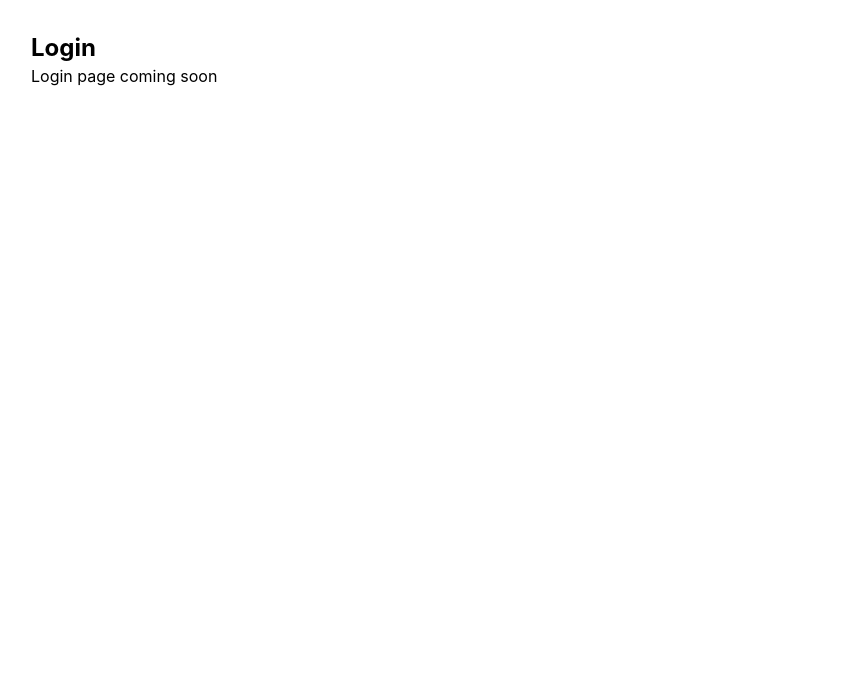
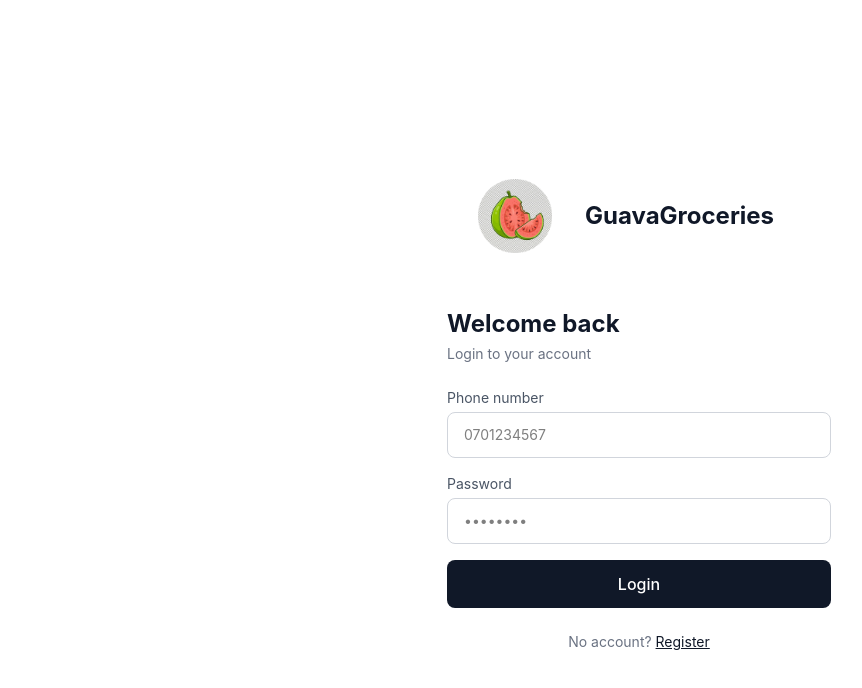
Before and after one commit to Minmi345/GuavaGroceries, a React (Vite) app in the folder frontend/: page /login in a window 1280 px wide. Shown: the top 688 px of the page, without its empty margins (1-863 px from the left). Built offline with nearby package versions, Linux system fonts and the light colour scheme.

Commit message:
updated dashboard and login page

```diff
--- a/frontend/src/pages/DashboardPage.jsx
+++ b/frontend/src/pages/DashboardPage.jsx
@@ -1,5 +1,93 @@
-export default function DashboardPage() {
-    return (
-      <div>Dashboard coming soon</div>
-    )
-  }
+
+import { useNavigate } from 'react-router-dom'
+
+
+export default function DashboardPage()  {
+
+  // useNavigate redirects the user to other pages
+  const navigate= useNavigate()
+
+  // read the users name from localStorage
+  // this was saved when the user logged in  and if nothing is found, show 'User' as a fallback
+  const userName = localStorage.getItem( 'userName') || 'User'
+
+
+  return (
+
+    <div className ="min-h-screen bg-gray-50" >
+
+      {/* top navigation bar */}
+      <div className =" bg-white border-b border-gray-200 px-6 py-4 flex items-center justify-between ">
+
+        {/* left side of navbar with logo and app name */}
+        < div className ="flex items-center gap-3" >
+
+          {/* logo image  */}
+
+          <img
+            src ="/logo.png"
+            alt ="GuavaGroceries logo"
+            className="w-8 h-8  object-contain"
+
+          />
+
+          {/*app name next to the logo  */}
+          < span className = "text-lg font-bold text-gray-900"
+          >
+            GuavaGroceries </span>
+        </div>
+
+
+        {/* right side of navbar has the account button */}
+        {/* clicking this navigates to the account page */}
+        <button
+
+          onClick={()=> navigate('/account') }
+          className ="border border-gray-300 text-gray-700 text-sm px-4 py-2 rounded-lg hover:bg-gray-100">
+          Account</button>
+      </div>
+
+      {/* main content area below the navbar */}
+      <div className ="flex flex-col items-center px-6 py-12 gap-8 ">
+
+        {/* greeting section */}
+        <div className="text-center">
+
+          {/* greeting with the users name pulled from localStorage  */}
+          <h2 className ="text-2xl md:text-3xl font-bold text-gray-900 ">
+            Hello, {userName} </h2>
+
+          {/* small subtitle below the greeting */}
+          <p className="text-sm text-gray-500 mt-2 " >
+            What would you like to do? </p>
+        </div>
+
+        {/* buttons container */}
+        <div className="flex flex-col gap-4 w-full max-w-xs">
+
+          {/* upload receipt button  */}
+          {/* clicking this navigate to the upload page */}
+          <button
+            onClick ={() => navigate('/upload') }
+            className = "w-full py-4 bg-gray-900 text-white rounded-lg font-medium hover:bg-gray-700">Upload receipt</button>
+
+          {/* statistics button  */}
+          {/* clicking this navigate to the statistics page */}
+          <button
+            onClick ={() => navigate('/statistics')}
+            className ="w-full py-4 border border-gray-300 text-gray-900 rounded-lg font-medium hover:bg-gray-100" >Statistics</button>
+
+          {/* group button */}
+          {/* clicking this navigate to the group page */}
+          <button
+            onClick={() => navigate('/group')}
+            className =  "w-full py-4 border border-gray-300 text-gray-900 rounded-lg font-medium hover:bg-gray-100 ">
+            Group
+          </button>
+
+        </div>
+
+      </div>
+    </div>
+  )
+}
--- a/frontend/src/pages/LoginPage.jsx
+++ b/frontend/src/pages/LoginPage.jsx
@@ -1,9 +1,194 @@
+
+import { useState } from 'react'
+import { useNavigate } from 'react-router-dom'
+
 
 export default function LoginPage() {
-    return (
-      <div className="p-8">
-        <h1 className="text-2xl font-bold">Login</h1>
-        <p>Login page coming soon</p>
+  // useNavigate gives us a function to redirect the user to another page
+  const navigate = useNavigate()
+
+
+  // stores what the user types in the phone number field
+  const [phoneNumber, setPhoneNumber] = useState('')
+
+  // stores what the user types in the password field
+  const [password, setPassword] = useState('')
+
+  // stores any error message to show the user
+  const [error,setError] = useState('')
+
+  // loading is true while user is waiting for the login request
+  const [loading,setLoading] = useState(false)
+
+  // this function runs when the user clicks the login button
+  const handleSubmit = async (e) => {
+
+
+    // stops the browser from refreshing the page in form submit
+    e.preventDefault()
+
+    // clear aany previous error message
+    setError('')
+
+    // checks that both fields are filled in before  doing anything
+    if (!phoneNumber ||  !password) {
+      setError('Please fill in all fields')
+      return
+
+    }
+
+
+    // set loading to true so that the button shows "logging in..."
+    setLoading(true)
+
+    try {
+
+      // mock login for now
+      await new Promise((resolve) => setTimeout(resolve, 800))
+
+      // mock user data. to be replaced  with real data from the API later
+      const mockUser = { id: 1, name: 'Anna' }
+
+      // save the mock token and user name in localStorage
+      // so other pages can read who is logged in
+      localStorage.setItem('token','mock-jwt-token')
+      localStorage.setItem('userName', mockUser.name)
+
+
+
+      // redirect the user to the dashboard after successful login
+      navigate('/dashboard')
+
+    } catch (err){
+      // if something goes wrong shows an error message
+      setError('Invalid phone numberr or password')
+
+    } finally {
+
+      // set loading back to false when done
+      setLoading(false)
+
+    }
+
+  }
+
+  return (
+
+    <div className="min-h-screen bg-white flex items-center justify-center px-6  " >
+
+
+      <div className="flex flex-col gap-6 w-full  max-w-sm" >
+
+        {/* branding. logo and app name side by side */}
+        <div className="flex items-center gap-0.5">
+
+
+          <img
+            src="/logo.png"
+            alt="GuavaGroceries logo"
+            className="w-30 h-30 md:w-34 md:h-34 object-contain "
+
+          />
+
+          {/* app name next to the logo */}
+          <span className="text-2xl md:text-2xl font-bold text-gray-900">
+            GuavaGroceries
+          </span>
+
+        </div>
+
+        {/* page title and subtitle */}
+        <div>
+
+          {/* main heading for this page */}
+          <h2 className="text-xl md:text-2xl font-bold text-gray-900 ">
+            Welcome back
+          </h2>
+
+
+          {/* small subtitle below the heading */}
+
+          <p className="text-sm text-gray-500 mt-1" >
+            Login to your account
+          </p>
+
+        </div>
+
+        {/* the form. onSubmit calls handleSubmit when the button is clicked */ }
+
+        < form onSubmit={handleSubmit} className="flex flex-col gap-4 " >
+
+          {/* phone number input field */}
+
+          <div className="flex flex-col gap-1" >
+
+            <label className="text-sm text-gray-600">Phone number</label>
+
+            {/* type="tel" tells mobile browsers to show a number keyboard */}
+            {/* value and onChange keep the input in sync with phoneNumber state */}
+            <input
+
+              type = "tel"
+              value = {phoneNumber }
+              onChange={ (e) => setPhoneNumber(e.target.value)  }
+              placeholder="0701234567"
+              className="border border-gray-300 rounded-lg  px-4 py-3 text-sm focus:outline-none focus:border-gray-500 "
+
+            />
+
+          </div>
+
+          {/* password input field */}
+          <div className="flex flex-col gap-1" >
+
+            <label className="text-sm text-gray-600" >Password</label>
+
+            {/* type="password" hides what the user types with dots */}
+            <input
+              type = "password"
+              value ={password}
+              onChange={ (e) => setPassword(e.target.value)}
+              placeholder ="••••••••"
+              className="border border-gray-300 rounded-lg px-4 py-3 text-sm focus:outline-none focus:border-gray-500"
+            />
+
+          </div>
+
+          {/* only shows the error message if there is one */}
+          {error && (
+            <p className="text-sm text-red-500" >{error}</p>
+          )}
+
+          {/* submit button */}
+          {/* disabled when loading so the user can click it twice */}
+          <button
+            type ="submit"
+            disabled ={loading}
+            className ="w-full py-3 bg-gray-900 text-white rounded-lg font-medium hover:bg-gray-700 disabled:opacity-50"
+
+          >
+
+            {/* shows different text depending on whether it is loading */}
+            {loading ? 'Logging in...' :'Login'}
+          </button>
+
+        </form>
+
+        {/* link to register page for users who dont have an account yet */}
+        <p className="text-sm text-gray-500 text-center" >
+
+          No account?{' '}
+
+          {/* clicking this navigates to the register page */}
+          <button
+            onClick ={() => navigate('/register')}
+            className ="text-gray-900 underline"
+          >Register</button>
+        </p>
+
       </div>
-    )
-  }
+
+    </div>
+  )
+
+}
```
